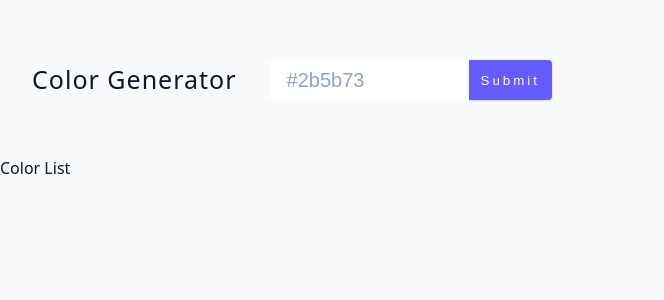
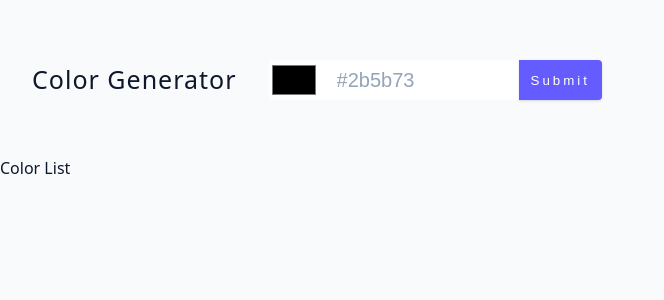
Before and after one commit to SimAndrew/color-generator-reactjs, a React (Vite) app: page / in a window 1280 px wide. Shown: the top 300 px of the page, without its empty margins (0-664 px from the left). Built offline with nearby package versions, Linux system fonts and the light colour scheme.

Commit message:
feat: add form color input

```diff
--- a/src/Form.jsx
+++ b/src/Form.jsx
@@ -8,6 +8,12 @@ const Form = () => {
 		<section className="container">
 			<h4>color generator</h4>
 			<form className="color-form" onSubmit={handleSubmit}>
+				<input
+					type="color"
+					value={color}
+					onChange={(e) => setColor(e.target.value)}
+				/>
+
 				<input
 					type="text"
 					value={color}
```
